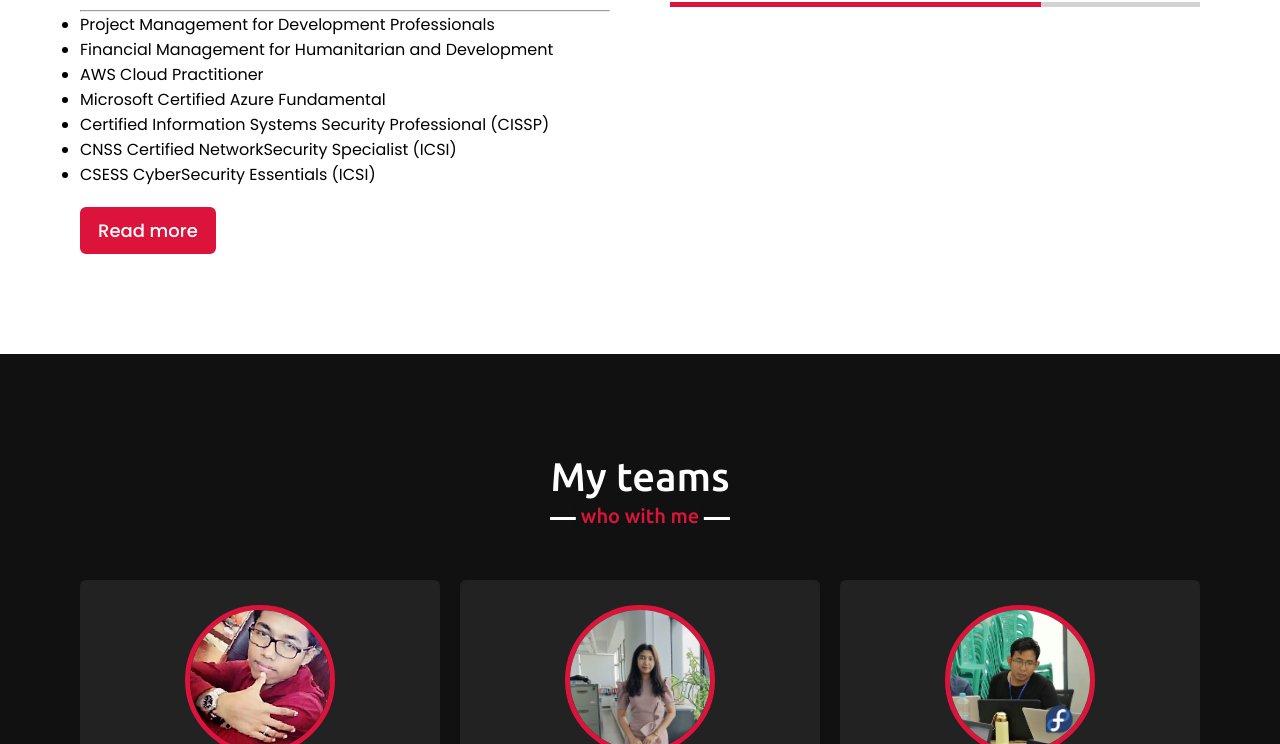
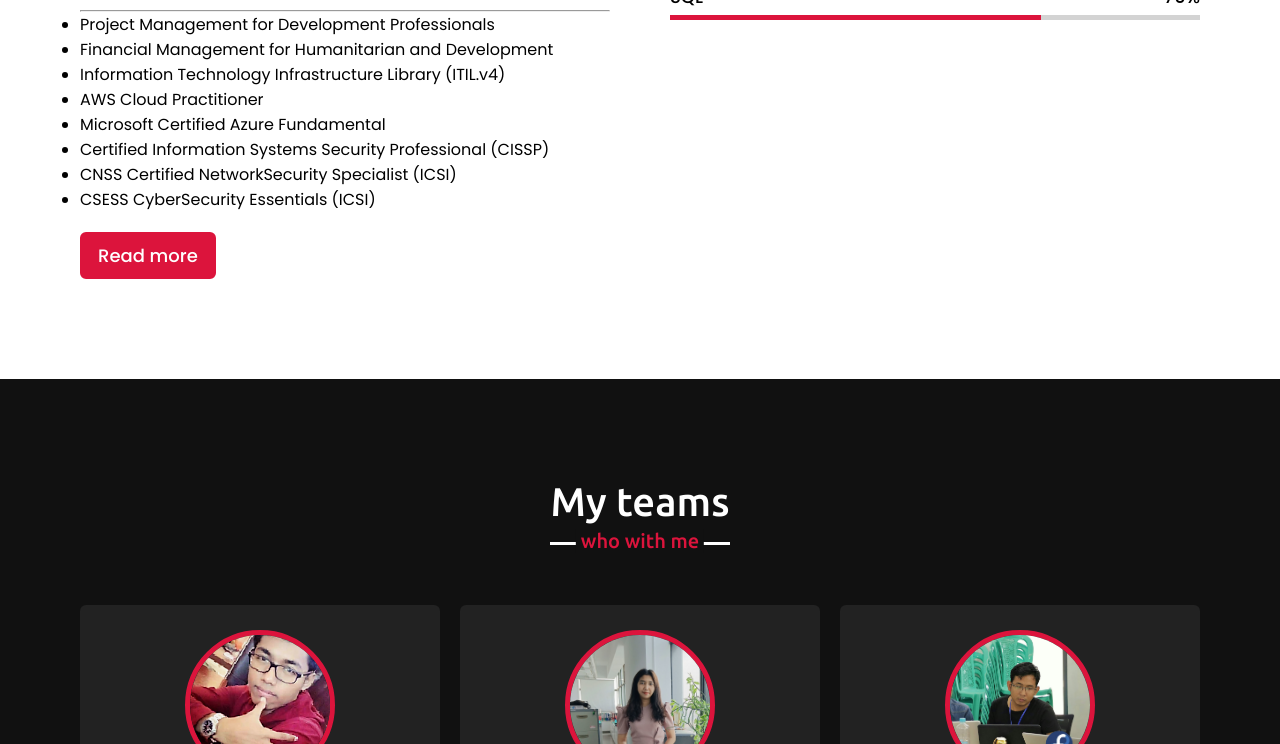
Before and after one commit to sethuaung/sethuaung, a plain HTML site: page index.html in a window 1280 px wide. Shown: the part 2873-3617 px from the top of the page. Drawn offline with nearby package versions, Linux system fonts and the light colour scheme.

Commit message:
Update index.html

```diff
--- a/index.html
+++ b/index.html
@@ -115,6 +115,7 @@ Web Developer &amp; System Administrator (<a href="https://sunfartravels.com/" t
                     <ul><br><hr>
  	<li>Project Management for Development Professionals</li>
  	<li>Financial Management for Humanitarian and Development</li>
+    <li>Information Technology Infrastructure Library (ITIL.v4)</li>
  	<li>AWS Cloud Practitioner</li>
  	<li>Microsoft Certified Azure Fundamental</li>
  	<li>Certified Information Systems Security Professional (CISSP)</li>
```
